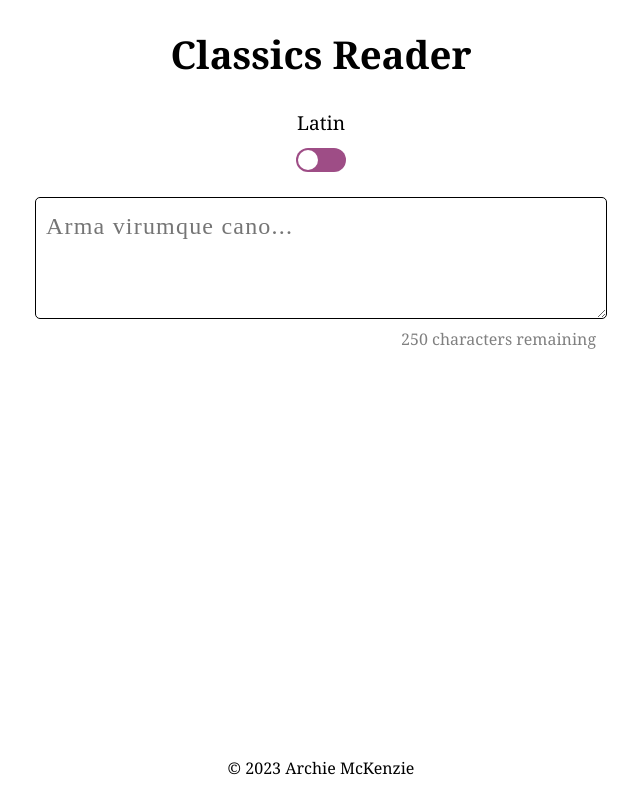
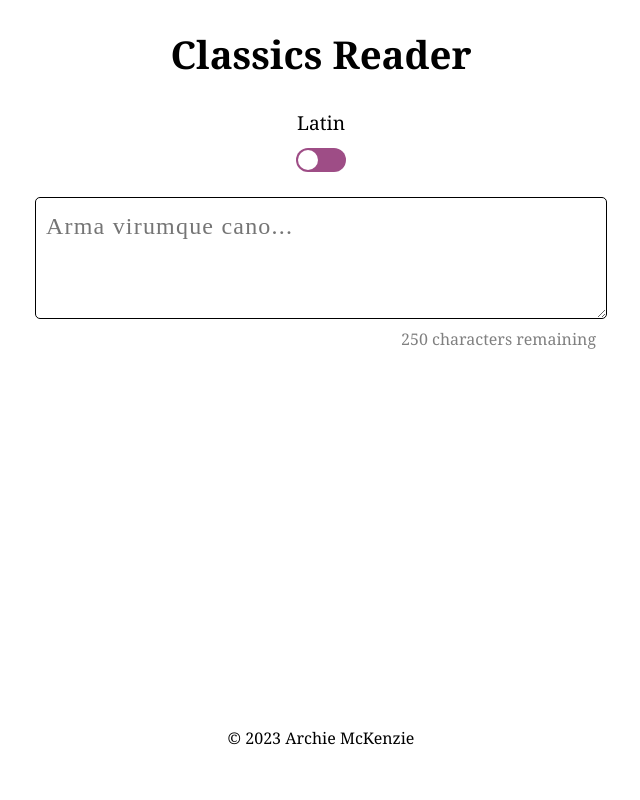
Before and after one commit to archie-mckenzie/classics-reader, a Next.js app: page / in a window 1280 px wide. Shown: the whole page, without its empty margins (319-959 px from the left). Built offline with nearby package versions, Linux system fonts and the light colour scheme.

Commit message:
move up 10px

```diff
--- a/css/stylesheet.css
+++ b/css/stylesheet.css
@@ -31,7 +31,7 @@ a {
 }
 
 main {
-    min-height: calc(100vh - 70px);
+    min-height: calc(100vh - 100px);
     font-size: larger;
 }
 
```
